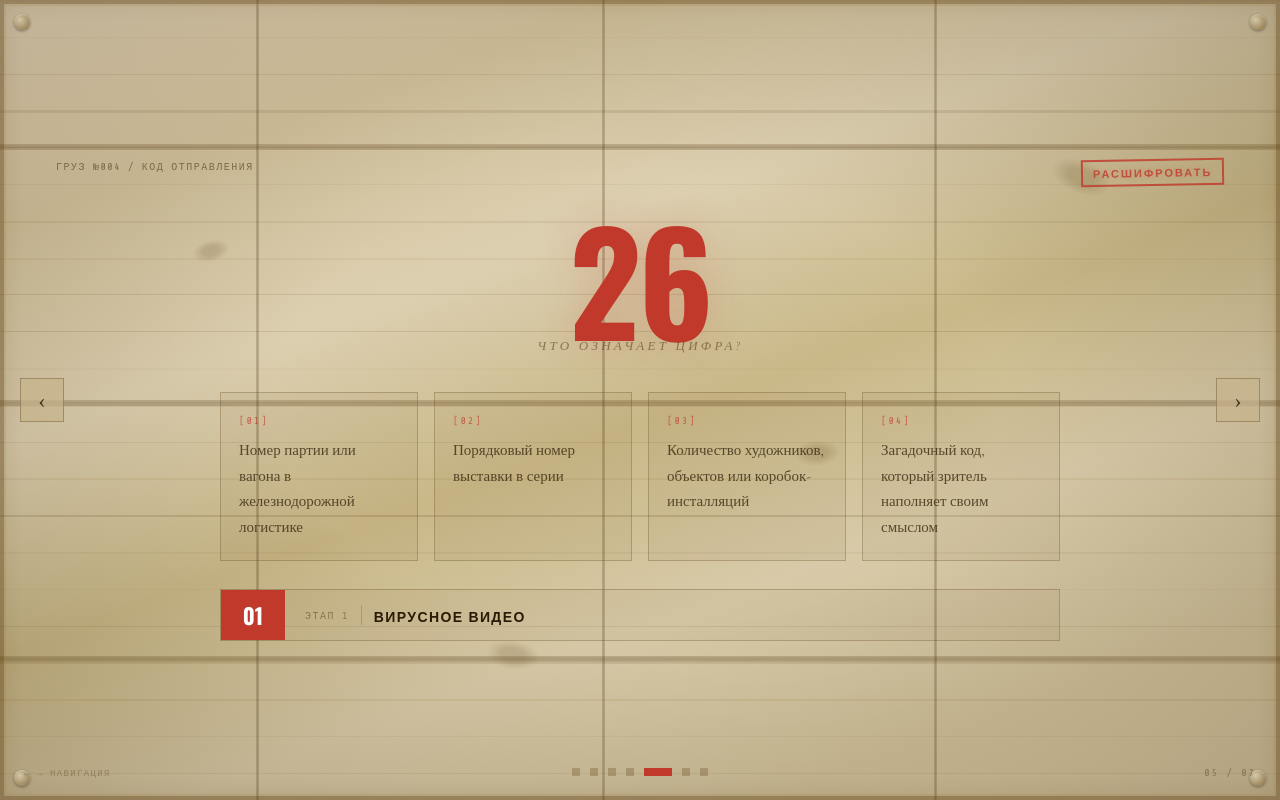
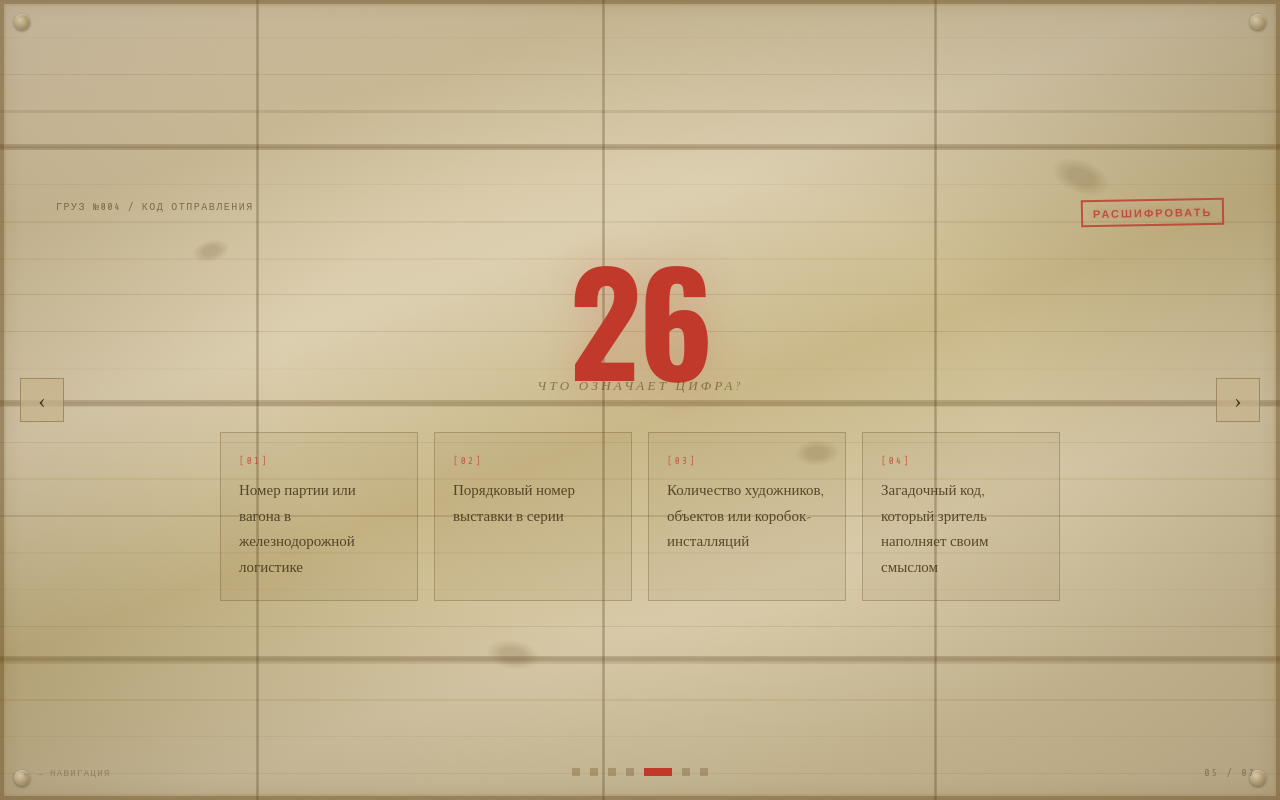
Before and after one commit to pr-poehali-dev/wedding-show-presentation, a React (Vite) app: page / in a window 1280 px wide. Both pictures are taken after a click on the button 668 px from the left and 772 px from the top of the page. Built offline with nearby package versions, Linux system fonts and the light colour scheme.

Commit message:
Удалить фразу "вирусное видео"

```diff
--- a/src/pages/Index.tsx
+++ b/src/pages/Index.tsx
@@ -245,7 +245,7 @@ const slides = [
         </div>
         <div style={{ fontFamily: 'Oswald, sans-serif', fontWeight: 700, fontSize: 'clamp(80px, 16vw, 140px)', color: '#C0392B', letterSpacing: '-0.02em', lineHeight: 0.85, textShadow: '0 0 40px rgba(192,57,43,0.2)' }}>26</div>
         <div style={{ fontFamily: 'Cormorant Garamond, serif', fontStyle: 'italic', fontSize: 13, color: 'rgba(80,55,20,0.55)', letterSpacing: '0.25em', textTransform: 'uppercase', marginBottom: 36 }}>Что означает цифра?</div>
-        <div style={{ display: 'grid', gridTemplateColumns: 'repeat(4, 1fr)', gap: 16, maxWidth: 840, width: '100%', marginBottom: 28 }}>
+        <div style={{ display: 'grid', gridTemplateColumns: 'repeat(4, 1fr)', gap: 16, maxWidth: 840, width: '100%' }}>
           {[
             { num: '01', text: 'Номер партии или вагона в железнодорожной логистике' },
             { num: '02', text: 'Порядковый номер выставки в серии' },
@@ -257,16 +257,6 @@ const slides = [
               <div style={{ fontFamily: 'Cormorant Garamond, serif', fontSize: 15, color: 'rgba(50,32,8,0.75)', lineHeight: 1.7 }}>{item.text}</div>
             </div>
           ))}
-        </div>
-        <div style={{ display: 'flex', alignItems: 'stretch', maxWidth: 840, width: '100%', border: '1px solid rgba(100,72,28,0.3)', background: 'rgba(100,72,28,0.05)' }}>
-          <div style={{ background: '#C0392B', padding: '14px 20px', display: 'flex', alignItems: 'center', justifyContent: 'center', minWidth: 64, flexShrink: 0 }}>
-            <div style={{ fontFamily: 'Oswald, sans-serif', fontWeight: 700, fontSize: 22, color: '#fff', lineHeight: 1 }}>01</div>
-          </div>
-          <div style={{ padding: '14px 20px', textAlign: 'left', flex: 1, display: 'flex', alignItems: 'center', gap: 12 }}>
-            <div style={{ fontFamily: 'Share Tech Mono, monospace', fontSize: 10, color: 'rgba(80,55,20,0.5)', letterSpacing: '0.15em', textTransform: 'uppercase', whiteSpace: 'nowrap' }}>ЭТАП 1</div>
-            <div style={{ width: 1, height: 20, background: 'rgba(100,72,28,0.25)' }} />
-            <div style={{ fontFamily: 'Oswald, sans-serif', fontWeight: 600, fontSize: 14, color: '#2a1a06', textTransform: 'uppercase', letterSpacing: '0.1em' }}>Вирусное видео</div>
-          </div>
         </div>
       </div>
     ),
```
